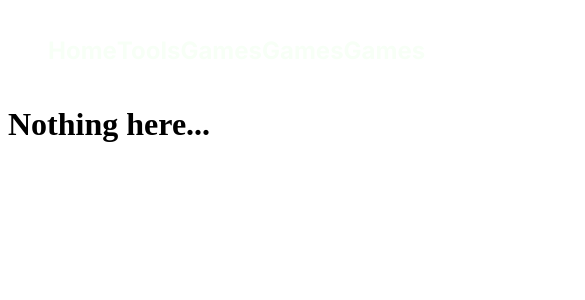
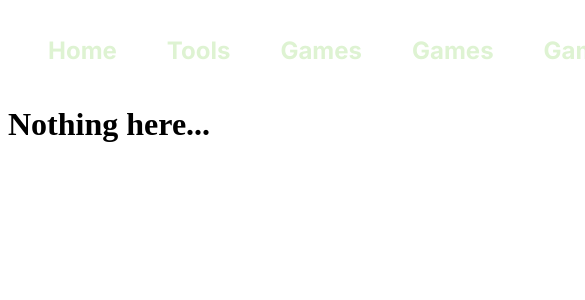
Before and after one commit to Sergey5588/my-site, a SvelteKit app: page /tools in a window 390 px wide. Shown: the top 300 px of the page, 585 px wide, since content can reach past the window. Built offline with nearby package versions, Linux system fonts and the light colour scheme.

Commit message:
hover fix on mobile

```diff
--- a/src/main.css
+++ b/src/main.css
@@ -1,7 +1,7 @@
 
 * {
     font-family: "Inter", sans-serif !important;
-
+    -webkit-tap-highlight-color: transparent;
 }
 
 :root {
@@ -32,22 +32,13 @@ button {
     cursor: pointer;
 }
 
-/* Увеличение при hover */
-button:hover {
-    transform: scale(1.1);
-    box-shadow: 0 4px 8px rgba(0, 0, 0, 0.2);
-}
 
-/* Уменьшение при нажатии */
-button:active {
-    transform: scale(0.95);
-}
 
 
 
 #nav li a {
     display: inline-block;
-    color: var(--font-color);
+    color: var(--third-color);
     background: linear-gradient(currentColor 0 0)
     bottom left/
     var(--underline-width, 0%) 0.1em
@@ -56,14 +47,29 @@ button:active {
     transition: transform 0.2s ease, box-shadow 0.2s ease, background-size 0.5s;
     user-select: none;
     cursor: pointer;
+    margin-right: 50px;
 
+}
+@media (hover:hover) {
+
+    /* Увеличение при hover */
+    button:hover {
+        transform: scale(1.1);
+        box-shadow: 0 4px 8px rgba(0, 0, 0, 0.2);
+    }
+
+    #nav li a:hover {
+
+        --underline-width: 100%;
+    }
 }
 
 
-#nav li a:hover {
-    transform: scale(1.1);
-    --underline-width: 100%;
+/* Уменьшение при нажатии */
+button:active {
+    transform: scale(0.95);
 }
+
 
 #nav li a:active {
     transform: scale(0.95);
```
